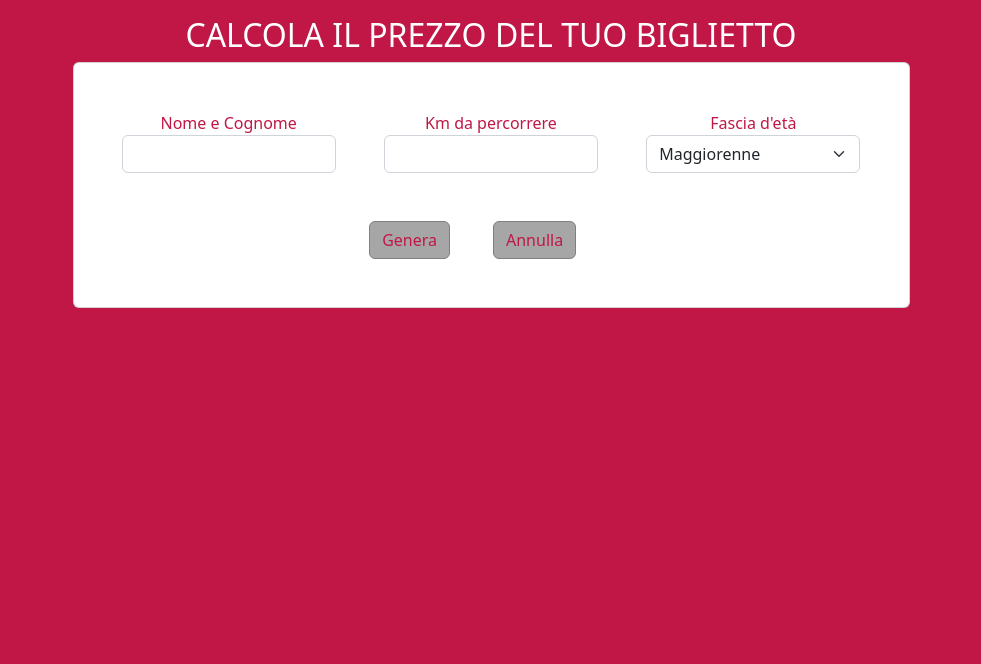
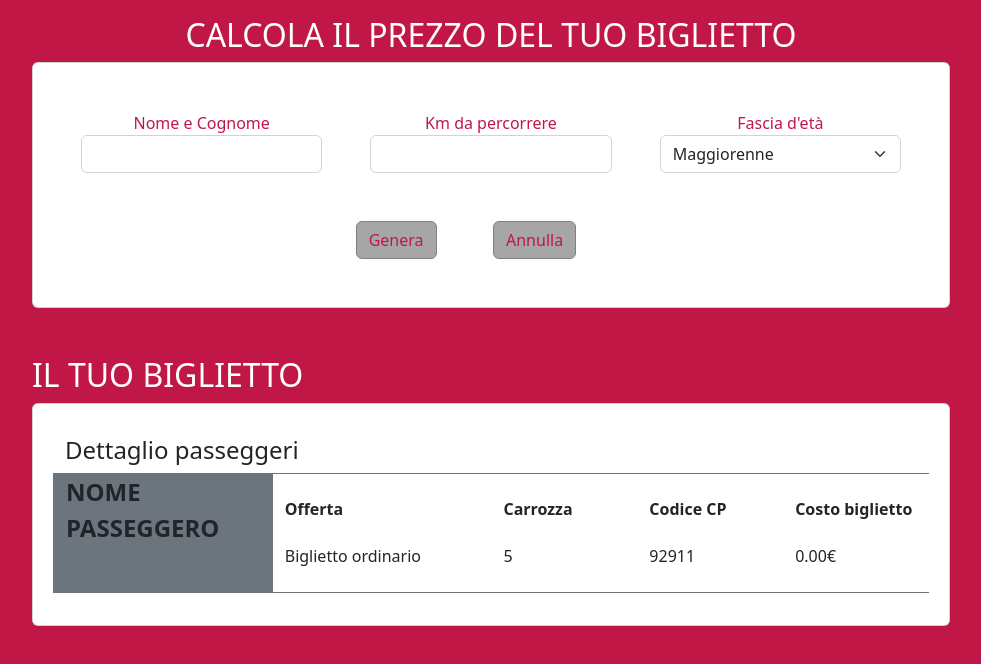
Before and after one commit to AlessandroGattuso/js-biglietto-treno-form, a plain HTML site: page index.html in a window 1280 px wide. Both pictures are taken after a click on the button "Genera". Shown: the whole page, without its empty margins (149-1130 px from the left). Drawn offline with nearby package versions, Linux system fonts and the light colour scheme.

Commit message:
javascript completed and ticket added

```diff
--- a/css/style.css
+++ b/css/style.css
@@ -21,3 +21,11 @@ body{
 .btn-gray:hover{
   background-color: rgba(166, 166, 166,0.5);
 }
+
+#block-on-generate{
+  display: none;
+}
+
+.height-120px{
+  height: 120px;
+}
--- a/index.html
+++ b/index.html
@@ -14,9 +14,9 @@
   <title>js-biglietto-treno-form</title>
 </head>
 <body class="p-3">
-  <div class="container d-flex flex-column align-items-center">
+  <div class="container-fluid d-flex flex-column align-items-center">
     <h2 class="text-white">CALCOLA IL PREZZO DEL TUO BIGLIETTO</h2>
-    <div class="card w-75">
+    <div class="card w-75 mb-5">
       <div class="card-body p-5 text-magenta">
         <div class="row justify-content-center g-5 mb-5">
           <div class="col text-center">
@@ -46,6 +46,36 @@
         </div>
       </div>
     </div>
+    <div id="block-on-generate" class="w-75">
+      <h2 class="text-white">IL TUO BIGLIETTO</h2>
+      <div class="card p-3">
+       <div class="card-body">
+        <h4>Dettaglio passeggeri</h4>
+        <div class="row height-120px border border-secondary border-end-0">
+          <div class="col-3 bg-secondary">
+            <strong class="d-block fs-4">NOME PASSEGGERO</strong>
+            <strong id="user-name" class="d-block fs-4"></strong>
+          </div>
+          <div class="col-3 d-flex flex-column justify-content-evenly height-100">
+            <strong>Offerta</strong>
+            <span id="typeofTicket">Biglietto Standard</span>
+          </div>
+          <div class="col-2 d-flex flex-column justify-content-evenly height-100">
+            <strong>Carrozza</strong>
+            <span>5</span>
+          </div>
+          <div class="col-2 d-flex flex-column justify-content-evenly height-100">
+            <strong>Codice CP</strong>
+            <span>92911</span>
+          </div>
+          <div class="col-2 d-flex flex-column justify-content-evenly height-100">
+            <strong>Costo biglietto</strong>
+            <span id="price">Biglietto Standard</span>
+          </div>
+        </div>
+       </div>
+      </div>
+    </div>
   </div>
   <script type="text/javascript" src="./js/script.js"></script>
 </body>
--- a/js/script.js
+++ b/js/script.js
@@ -2,9 +2,27 @@ const generate = document.getElementById("generate");
 let fullName;
 let km;
 let age;
+let typeofTicket = "Biglietto ordinario";
+let price;
 
 generate.addEventListener("click", function(){
-  fullName = document.getElementById("fullName").value;
   km = document.getElementById("km").value;
   age = document.getElementById("age").value;
+
+  (document.getElementById("block-on-generate")).style.display = "block";
+  document.getElementById("user-name").innerHTML = document.getElementById("fullName").value;
+
+  price = km * 0.21;
+
+  if(age === "Under-18"){
+    price *= 0.2;
+    typeofTicket = "Biglietto Under 18";
+  }
+  if(age === "Over-65"){
+    price *= 0.4;
+    typeofTicket = "Biglietto Over 65";
+  }
+
+  document.getElementById("typeofTicket").innerHTML = typeofTicket;
+  document.getElementById("price").innerHTML = price.toFixed(2) + "€";
 })
```
